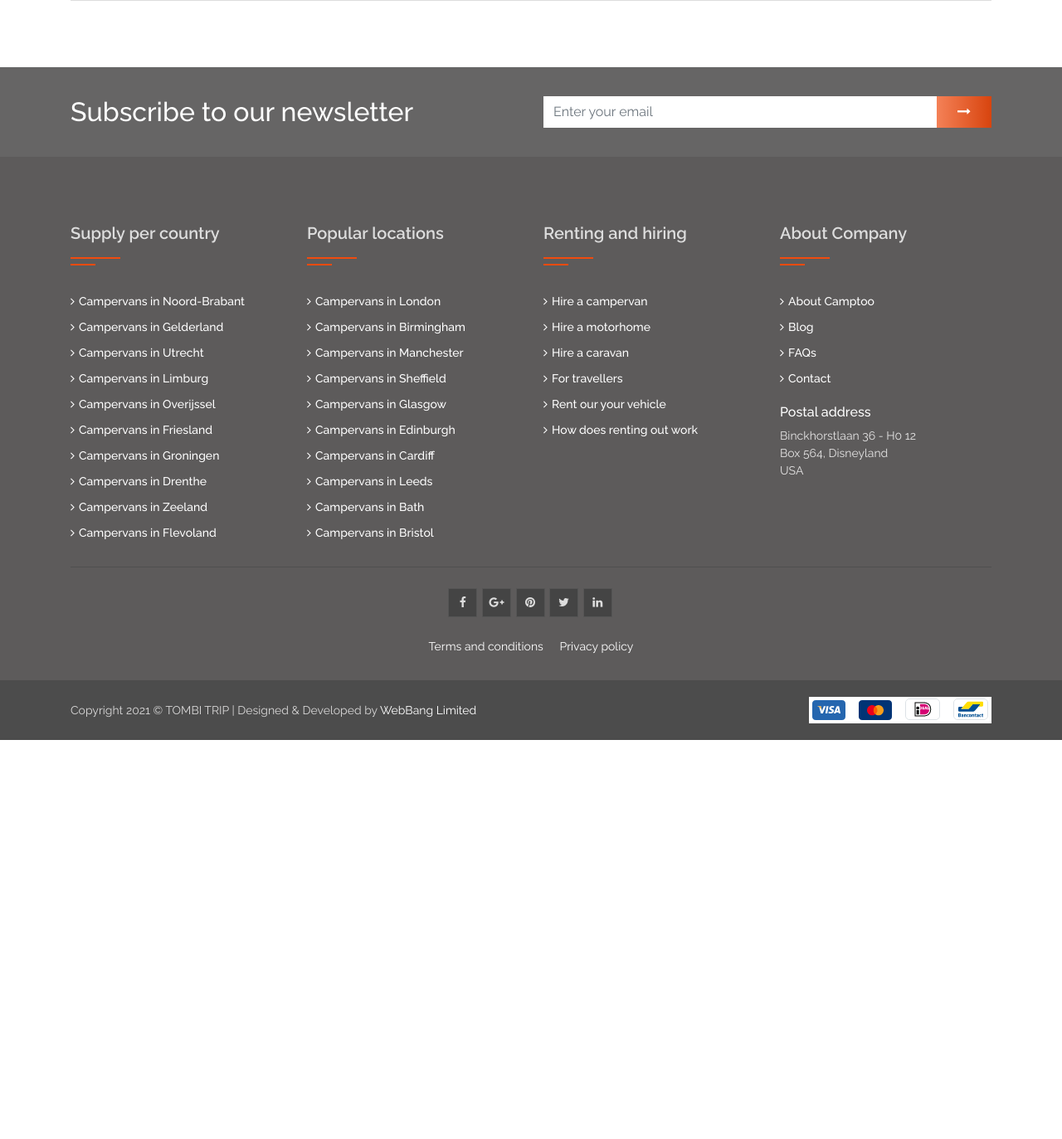
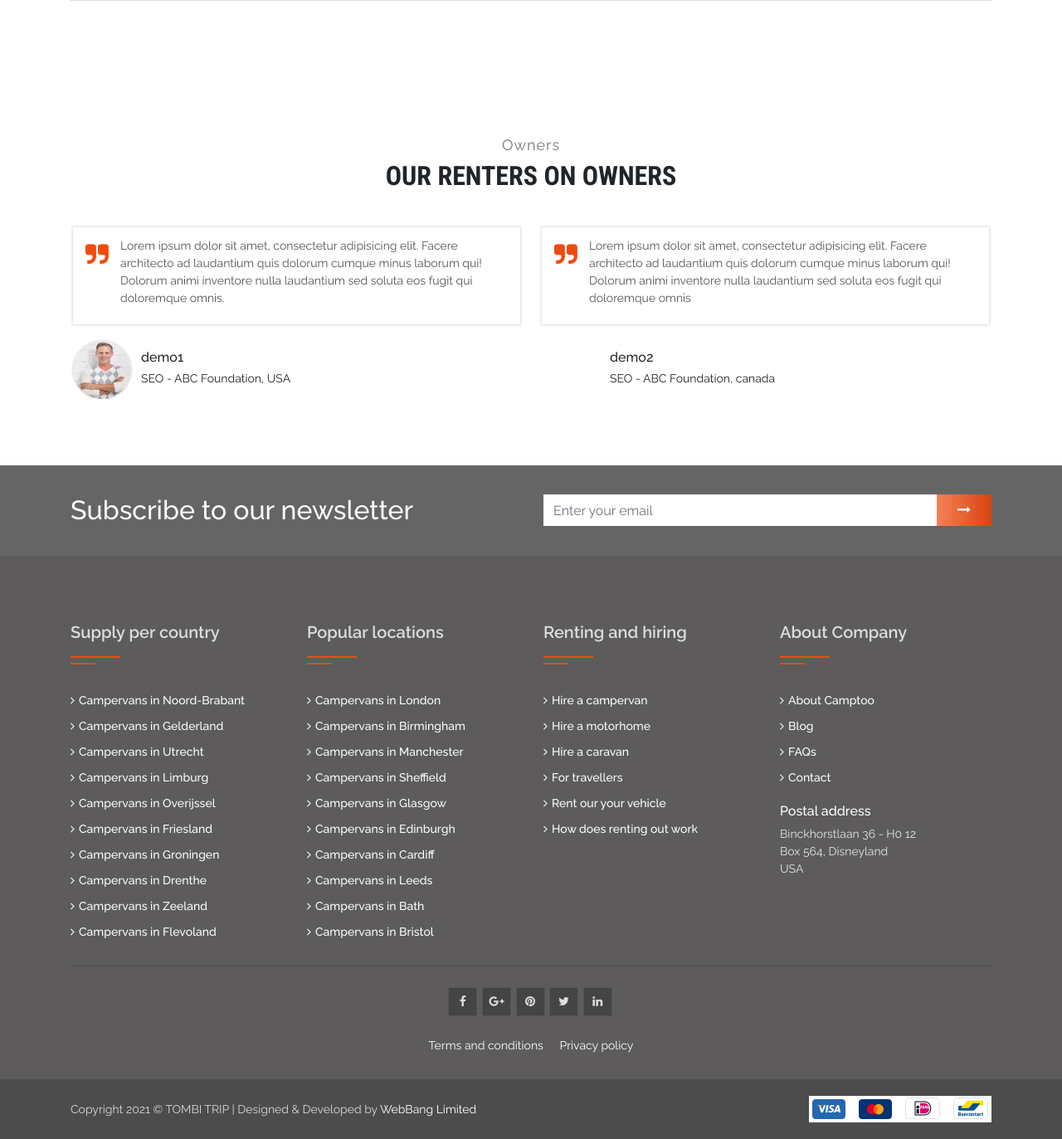
Before and after one commit to Sabbirdiu/tombitrip, a Django app: page /contact/traveller/ in a window 1280 px wide. Shown: the part 1403-2776 px from the top of the page at 83% size. Before the commit the page ends 2295 px from the top, so only its background shows below. Run offline with Django 3.2, Linux system fonts and the light colour scheme; data comes from the database, SQL or seed files in the repository; both versions use the stored data as it was after the commit; some libraries are stand-ins or nearby versions.

Commit message:
added owner quote

```diff
--- a/contact/admin.py
+++ b/contact/admin.py
@@ -1,5 +1,5 @@
 from django.contrib import admin
-from .models import Faq,Contact,Traveller,Ownercamper,Ownercaravan
+from .models import Faq,Contact,Traveller,Ownercamper,Ownercaravan,Ownerquote
 # Register your models here.
 
 class ContactAdmin(admin.ModelAdmin):
@@ -13,3 +13,4 @@ admin.site.register(Faq)
 admin.site.register(Traveller)
 admin.site.register(Ownercamper)
 admin.site.register(Ownercaravan)
+admin.site.register(Ownerquote)
--- a/contact/models.py
+++ b/contact/models.py
@@ -2,6 +2,7 @@ from django.db import models
 from datetime import datetime
 from ckeditor.fields import  RichTextField
 from ckeditor_uploader.fields import RichTextUploadingField
+from django.contrib.auth.models import User
 # Create your models here.
 class Traveller(models.Model):
     overview = RichTextUploadingField()
@@ -31,3 +32,12 @@ class Contact(models.Model):
     user_id = models.IntegerField(blank=True)
     def __str__(self):
         return self.name
+
+class Ownerquote(models.Model):
+    user = models.OneToOneField(User, on_delete=models.CASCADE)
+    image = models.ImageField(blank=True,null=True,upload_to='photos/%Y/%m/%d/')
+    quote = models.TextField()
+    job_position = models.CharField(max_length=50)
+
+    def __str__(self):
+        return self.user.username
--- a/contact/views.py
+++ b/contact/views.py
@@ -1,6 +1,7 @@
 from django.shortcuts import render,redirect
-from .models import Faq,Contact,Traveller,Ownercamper,Ownercaravan
+from .models import Faq,Contact,Traveller,Ownercamper,Ownercaravan,Ownerquote
 from django.contrib import messages
+from user.models import UserProfile
 
 # Create your views here.
 def ownercamper(request):
@@ -17,10 +18,14 @@ def ownercaravan(request):
   return render(request,'contact/ownercaravan.html',context)
 def traveller(request):
   traveller = Traveller.objects.get()
+  quote = Ownerquote.objects.filter()
+
   context = {
-    'traveller' :traveller
+    'traveller' :traveller,
+    'quote':quote
   }
   return render(request,'contact/traveller.html',context)
+
 
 def faq(request):
     faq = Faq.objects.all()
--- a/templates/contact/traveller.html
+++ b/templates/contact/traveller.html
@@ -42,4 +42,93 @@
     </div>
 </div>
 <!--end-->
+
+
+
+
+        <!--Our renters on owners start-->
+    <div class="testimonial-2-area bgwhite pt_80 pb_80">
+        <div class="container">
+            <div class="row">
+                <div class="col-12">
+                    <div class="headline pb_40 text-center">
+                        <p class="heading">Owners</p>
+                        <h1>Our renters on owners</h1>
+                    </div>
+                </div>
+            </div>
+            <div class="row">
+                <div class="col-12">
+                    <div class="testimonial-2 owl-carousel">
+                        {% for quote in quote %}
+                        <div class="item">
+                            <div class="customer-say">
+                                <div class="icon">
+                                    <i class="fa fa-quote-right" aria-hidden="true"></i>
+                                </div>
+                                <div class="text">
+                                    <p>{{quote.quote}}</p>
+                                </div>
+                            </div>
+
+
+                            <div class="man-name">
+                                {% if quote.image %}
+
+                                <div class="photo">
+                                    <img src="{{ quote.image.url }}" alt="img">
+                                </div>
+                                {% endif %}
+                                <div class="text">
+                                    <h5>{{quote.user}}</h5>
+                                    <span>{{quote.job_position}}</span>
+                                </div>
+                            </div>
+                        </div>
+                        {% endfor %}
+
+                        <!-- <div class="item">
+                            <div class="customer-say">
+                                <div class="icon">
+                                    <i class="fa fa-quote-right" aria-hidden="true"></i>
+                                </div>
+                                <div class="text">
+                                    <p>Lorem ipsum dolor sit amet, consectetur adipisicing elit. Facere architecto ad laudantium quis dolorum cumque minus laborum qui! Dolorum animi inventore nulla laudantium sed soluta eos fugit qui doloremque omnis.</p>
+                                </div>
+                            </div>
+                            <div class="man-name">
+                                <div class="photo">
+                                    <img src="{{  request.session.userimage }}" alt="">
+                                </div>
+                                <div class="text">
+                                    <h5>Rasel Reja</h5>
+                                    <span>SEO - ABC Foundation, USA.</span>
+                                </div>
+                            </div>
+                        </div>
+                        <div class="item">
+                            <div class="customer-say">
+                                <div class="icon">
+                                    <i class="fa fa-quote-right" aria-hidden="true"></i>
+                                </div>
+                                <div class="text">
+                                    <p>Lorem ipsum dolor sit amet, consectetur adipisicing elit. Facere architecto ad laudantium quis dolorum cumque minus laborum qui! Dolorum animi inventore nulla laudantium sed soluta eos fugit qui doloremque omnis.</p>
+                                </div>
+                            </div>
+                            <div class="man-name">
+                                <div class="photo">
+                                    <img src="img/t12.jpg" alt="">
+                                </div>
+                                <div class="text">
+                                    <h5>Rasel Reja</h5>
+                                    <span>SEO - ABC Foundation, USA.</span>
+                                </div>
+                            </div>
+                        </div> -->
+                    </div>
+                </div>
+            </div>
+        </div>
+    </div>
+    <!--experiences end-->
 {% endblock content %}
--- a/templates/user/login_form.html
+++ b/templates/user/login_form.html
@@ -26,13 +26,13 @@
 </div>
 <!--banner area end-->
    <!--sign up form-->
-   <div class="row justify-content-center mb-5 mt-5 moda" id="exampleModalsignup" tabindex="-1" role="dialog" aria-labelledby="exampleModalLabel" aria-hidden="true">
+   <div class="row justify-content-center mb-5 mt-5 moda" id="" tabindex="-1" role="dialog" aria-labelledby="exampleModalLabel" aria-hidden="true">
     <div class="col-lg-5 mb-5 mb-lg-0 moal-dialog" role="document">
         <div class="modal-content">
             <div class="modal-header">
-                <h5 class="modal-title" id="exampleModalsignup">Sign In</h5>
+                <h5 class="modal-title" id="">Sign In</h5>
             </div>
-            <div class="\ modal-body">
+            <div class="modal-body">
                 <form class="form" action="" method="post">
 					{% csrf_token %}
 
```
Also changed, not shown: contact/migrations/0009_ownerquote.py (added), contact/migrations/0010_ownerquote_quote.py (added), contact/migrations/0011_ownerquote_job_position.py (added), contact/migrations/0012_auto_20210316_1534.py (added), contact/migrations/0013_auto_20210316_1857.py (added), db.sqlite3, media/t1.jpg (added), media/t11.jpg (added), media/user1.png (added).
